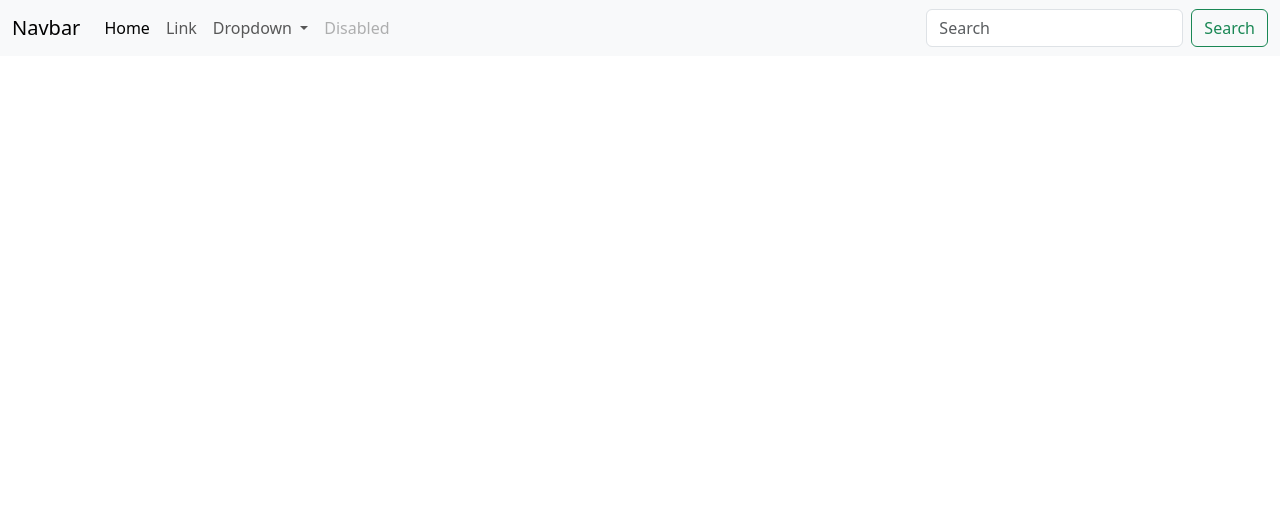
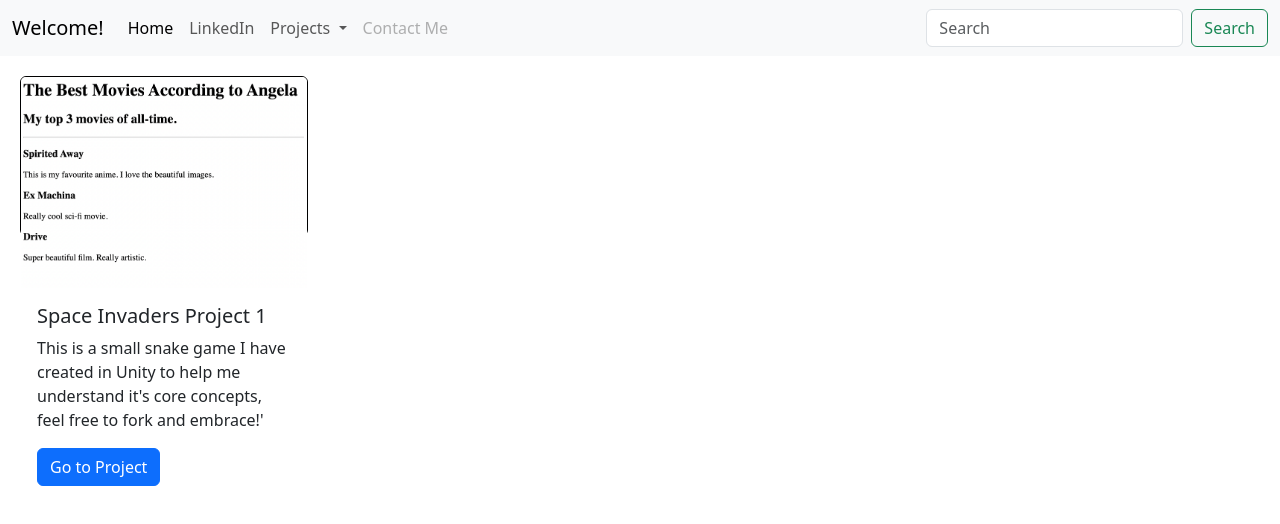
Before and after one commit to destructodroid/Omkar-Portfolio, a plain HTML site: page index.html in a window 1280 px wide. Drawn offline with nearby package versions, Linux system fonts and the light colour scheme.

Commit message:
Bug fixes
Basic Bug Fixes

```diff
--- a/index.html
+++ b/index.html
@@ -1,39 +1,51 @@
-<!-- TODO 1: Create the HTML Boilerplate -->
 <!Doctype html>
 <html lang="en">
 <head>
     <meta charset="utf-8" />
     <title>Omkar's Portfolio'</title>
     <link href="https://cdn.jsdelivr.net/npm/bootstrap@5.3.3/dist/css/bootstrap.min.css" rel="stylesheet" integrity="sha384-QWTKZyjpPEjISv5WaRU9OFeRpok6YctnYmDr5pNlyT2bRjXh0JMhjY6hW+ALEwIH" crossorigin="anonymous">
+    <style>
+        .project-container{
+            padding: 20px;
+            display: flex;
+            justify-content: start;
+            height: 25vh;
+        }
+        .project-container > div{
+            border: 1px solid black;
+        }
+    </style>
 </head>
+
 <body>
+    <script src="https://cdn.jsdelivr.net/npm/bootstrap@5.3.3/dist/js/bootstrap.bundle.min.js" integrity="sha384-YvpcrYf0tY3lHB60NNkmXc5s9fDVZLESaAA55NDzOxhy9GkcIdslK1eN7N6jIeHz" crossorigin="anonymous"></script>
     <nav class="navbar navbar-expand-lg bg-body-tertiary">
         <div class="container-fluid">
-    <a class="navbar-brand" href="#">Navbar</a>
+            <a class="navbar-brand" href="https://destructodroid.github.io/Omkar-Portfolio/">Welcome!</a>
             <button class="navbar-toggler" type="button" data-bs-toggle="collapse" data-bs-target="#navbarSupportedContent" aria-controls="navbarSupportedContent" aria-expanded="false" aria-label="Toggle navigation">
                 <span class="navbar-toggler-icon"></span>
             </button>
             <div class="collapse navbar-collapse" id="navbarSupportedContent">
                 <ul class="navbar-nav me-auto mb-2 mb-lg-0">
                     <li class="nav-item">
-          <a class="nav-link active" aria-current="page" href="#">Home</a>
+                        <a class="nav-link active" aria-current="page" href="https://github.com/destructodroid">Home</a>
                     </li>
                     <li class="nav-item">
-          <a class="nav-link" href="#">Link</a>
+                        <a class="nav-link" href="https://www.linkedin.com/in/omkar-yelgandalkar-72396b229/">LinkedIn</a>
                     </li>
                     <li class="nav-item dropdown">
                         <a class="nav-link dropdown-toggle" href="#" role="button" data-bs-toggle="dropdown" aria-expanded="false">
-            Dropdown
+                            Projects
                         </a>
                         <ul class="dropdown-menu">
-            <li><a class="dropdown-item" href="#">Action</a></li>
-            <li><a class="dropdown-item" href="#">Another action</a></li>
+                            <li><a class="dropdown-item" href="https://github.com/destructodroid/NewGameJam">Space Invaders 2D</a></li>
+                            <li><a class="dropdown-item" href="https://github.com/destructodroid/battle-tank-game">Battle Tank Item</a></li>
                             <li><hr class="dropdown-divider"></li>
-            <li><a class="dropdown-item" href="#">Something else here</a></li>
+                            <li><a class="dropdown-item" href="https://github.com/destructodroid/2D-Platformer-Game">2D Platformer</a></li>
                         </ul>
                     </li>
                     <li class="nav-item">
-          <a class="nav-link disabled" aria-disabled="true">Disabled</a>
+                        <a class="nav-link disabled" aria-disabled="true">Contact Me</a>
                     </li>
                 </ul>
                 <form class="d-flex" role="search">
@@ -42,8 +54,17 @@
                 </form>
             </div>
         </div>
+    </nav>
+    <div class="project-container">
+        <div class="card" style="width: 18rem">
+            <img src="assets/images/movie-ranking.png" class="card-img-top" alt="movie ranking">
+            <div class="card-body">
+                <h5 class="card-title">Space Invaders Project 1</h5>
+                <p class="card-text">This is a small snake game I have created in Unity to help me understand it's core concepts, feel free to fork and embrace!'</p>
+                <a href="https://github.com/destructodroid/NewGameJam" class="btn btn-primary">Go to Project</a>
+            </div>
+        </div>
+    </div>
 
-</nav>
 </body>
 </html>
-<!-- TODO 7: Add the Contact Me and About Me page links -->
```
Lines whose indentation alone changed are shown as unchanged.
